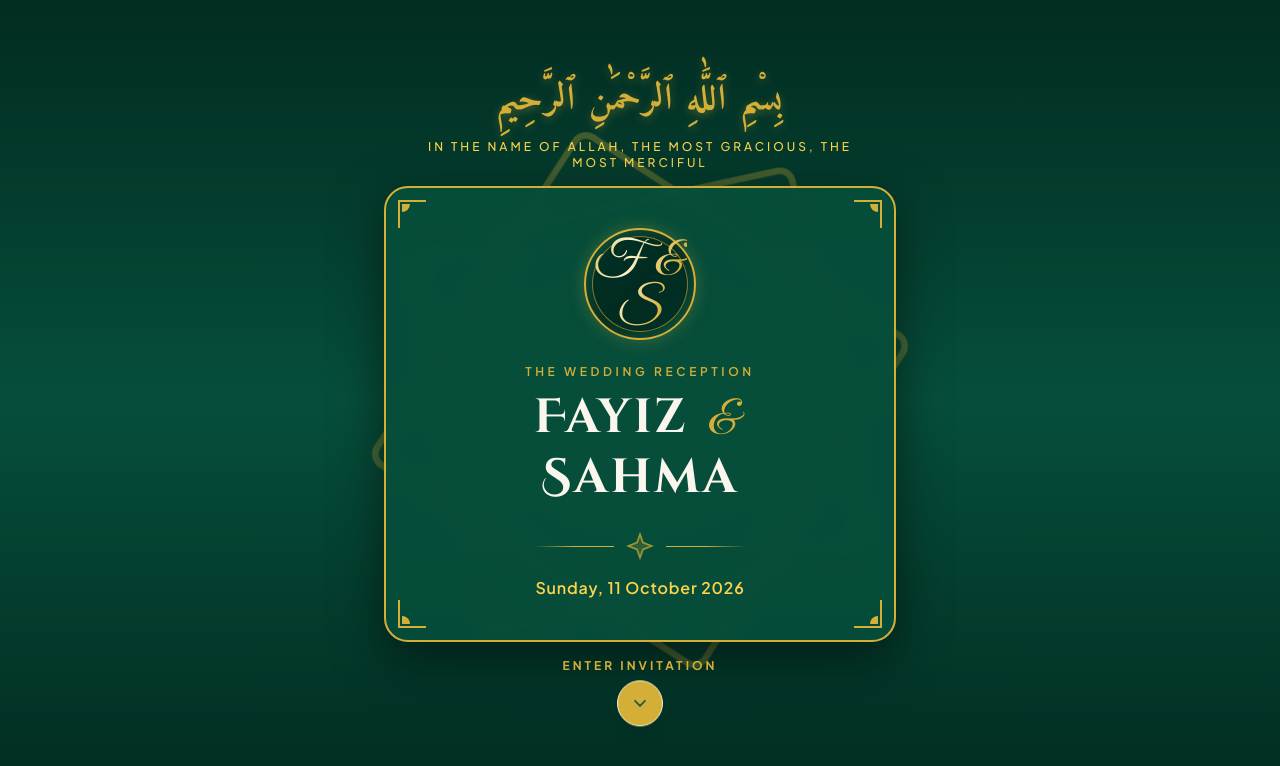
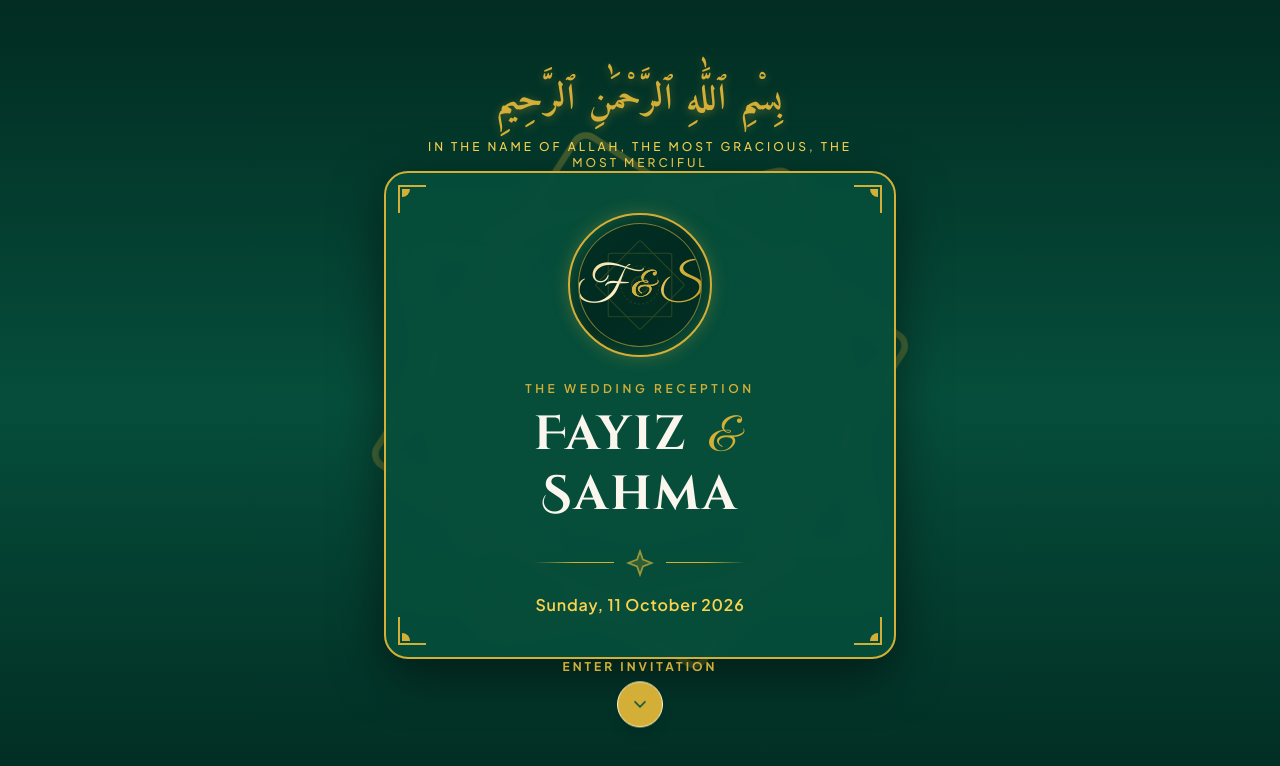
Before and after one commit to jithinsalimkumar/Fayiz-Sahma, a React (Vite) app: page / in a window 1280 px wide. Shown: the top 766 px of the page. Built offline with nearby package versions, Linux system fonts and the light colour scheme; a web font is replaced by a local one.

Commit message:
Redesign monogram crest with Great Vibes script font, gold star motif, and zero overflow

```diff
--- a/src/components/LandingSplash.jsx
+++ b/src/components/LandingSplash.jsx
@@ -5,7 +5,7 @@ import { weddingData } from "../config/weddingData";
 import { Islamic8PointStar, IslamicArchDivider, CardCornerFiligree } from "./IslamicPatternBg";
 
 export default function LandingSplash({ onEnter }) {
-  const { bismillah, coupleInitials, groom, bride, wedding } = weddingData;
+  const { bismillah, groom, bride, wedding } = weddingData;
 
   return (
     <section className="relative min-h-screen w-full flex flex-col justify-between items-center px-6 py-12 bg-gradient-to-b from-[#022C22] via-[#064E3B] to-[#022C22] text-center overflow-hidden z-10">
@@ -39,11 +39,15 @@ export default function LandingSplash({ onEnter }) {
         {/* Corner Islamic Geometric Accents */}
         <CardCornerFiligree />
 
-        {/* Monogram Emblem with Running Cursive Script Font & Gold Double Ring Medallion */}
-        <div className="relative flex items-center justify-center w-28 h-28 rounded-full bg-gradient-to-br from-[#064E3B] via-[#022C22] to-[#064E3B] border-2 border-[#D4AF37] p-1.5 mb-6 shadow-[0_10px_30px_rgba(212,175,55,0.4)] gold-pulse-glow">
-          <div className="w-full h-full rounded-full border border-[#D4AF37]/60 flex items-center justify-center bg-[#022C22]/80">
-            <span className="font-running text-4xl sm:text-5xl font-normal gold-shimmer-text tracking-wide leading-none pt-1">
-              {coupleInitials}
+        {/* Monogram Crest - Luxurious Royal Gold Star Medallion */}
+        <div className="relative flex items-center justify-center w-32 h-32 sm:w-36 sm:h-36 mb-6 p-2 rounded-full bg-gradient-to-br from-[#064E3B] via-[#022C22] to-[#064E3B] border-2 border-[#D4AF37] shadow-[0_12px_35px_rgba(212,175,55,0.45)] gold-pulse-glow">
+          {/* Inner Decorative Concentric Ring & Geometric Star Motif */}
+          <div className="w-full h-full rounded-full border border-[#D4AF37]/60 flex items-center justify-center bg-[#022C22]/90 relative p-3 overflow-hidden">
+            <Islamic8PointStar className="absolute inset-0 w-full h-full text-[#D4AF37] opacity-20 p-2 pointer-events-none" />
+            <span className="font-script text-4xl sm:text-5xl font-normal gold-shimmer-text tracking-wide leading-none z-10 pt-1 flex items-center gap-0.5">
+              <span>{groom.shortName[0]}</span>
+              <span className="text-3xl sm:text-4xl text-[#D4AF37] font-normal mx-0.5">&amp;</span>
+              <span>{bride.shortName[0]}</span>
             </span>
           </div>
         </div>
--- a/src/components/Navbar.jsx
+++ b/src/components/Navbar.jsx
@@ -4,7 +4,7 @@ import { weddingData } from "../config/weddingData";
 
 export default function Navbar({ isAudioPlaying, toggleAudio }) {
   const [scrolled, setScrolled] = useState(false);
-  const { coupleInitials } = weddingData;
+  const { groom, bride } = weddingData;
 
   useEffect(() => {
     const handleScroll = () => {
@@ -26,8 +26,10 @@ export default function Navbar({ isAudioPlaying, toggleAudio }) {
           href="#hero"
           className="flex items-center hover:scale-105 transition-transform"
         >
-          <span className="gold-shimmer-text font-running text-2xl sm:text-3xl font-normal tracking-wide leading-none pt-0.5">
-            {coupleInitials}
+          <span className="gold-shimmer-text font-script text-2xl sm:text-3xl font-normal tracking-wide leading-none pt-0.5 flex items-center gap-0.5">
+            <span>{groom.shortName[0]}</span>
+            <span className="text-xl sm:text-2xl text-[#D4AF37] font-normal mx-0.5">&amp;</span>
+            <span>{bride.shortName[0]}</span>
           </span>
         </a>
 
```
